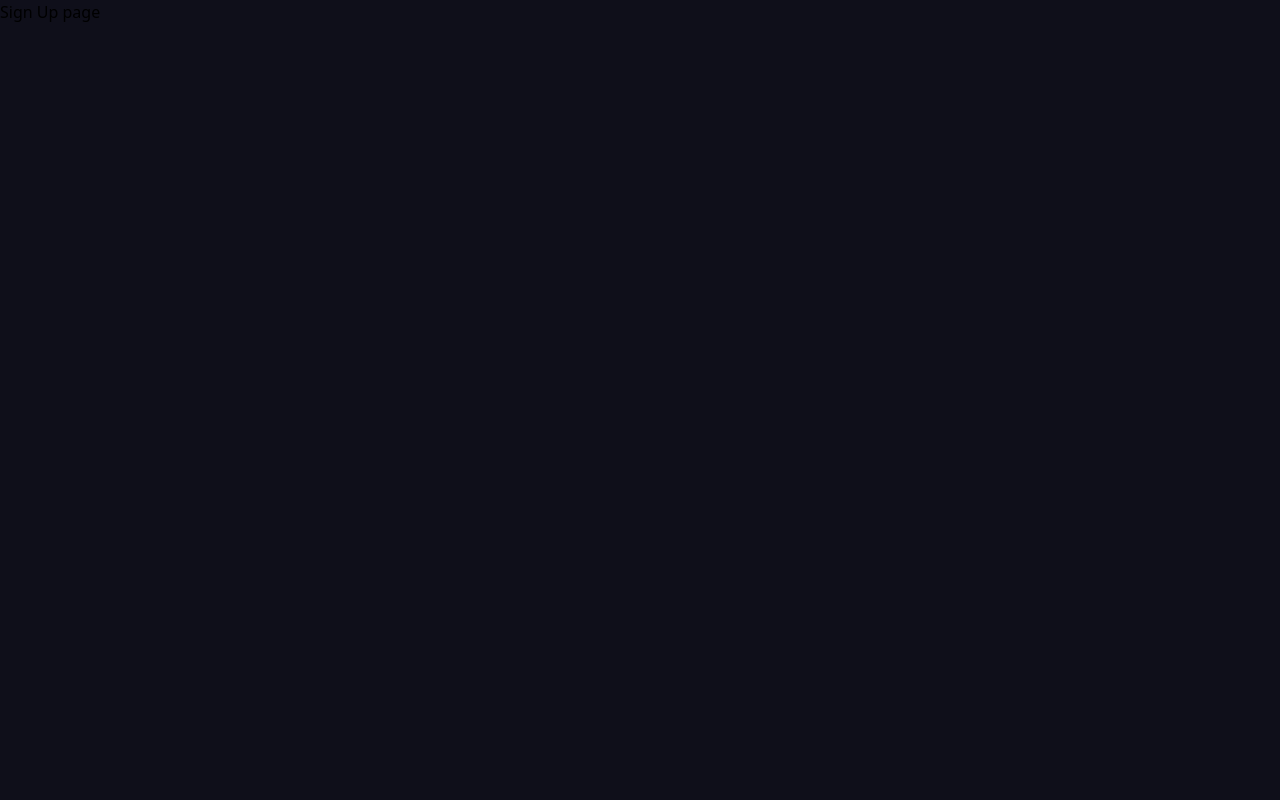
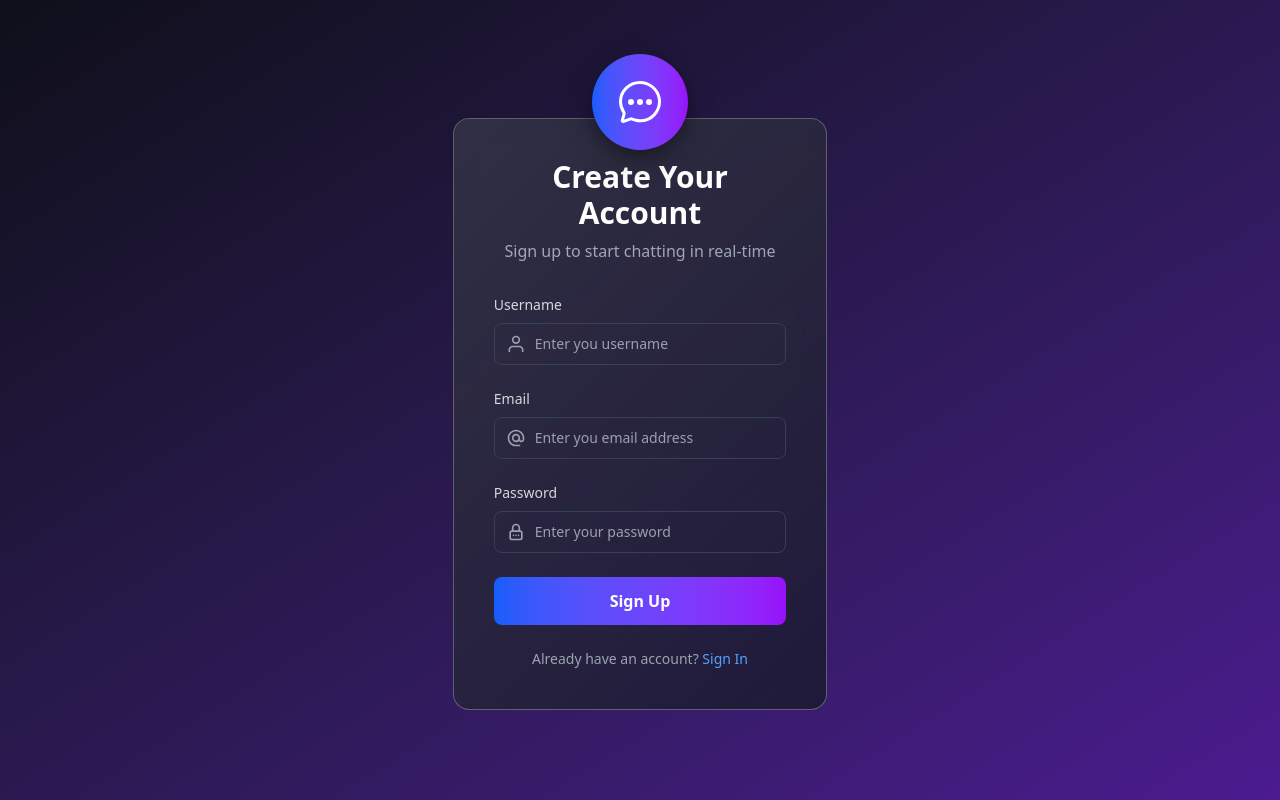
Before and after one commit to dv1604/ChatApp_socketio, a Next.js app in the folder frontend/: page /register in a window 1280 px wide. Built offline with nearby package versions, Linux system fonts and the light colour scheme.

Commit message:
register page

```diff
--- a/frontend/src/app/login/page.tsx
+++ b/frontend/src/app/login/page.tsx
@@ -9,6 +9,7 @@ import { IoChatbubbleEllipsesOutline } from "react-icons/io5";
 import { MdAlternateEmail } from "react-icons/md";
 import { TbLockPassword } from "react-icons/tb";
 import { useSelector } from "react-redux";
+import { ApiError } from "@/types/api";
 
 export default function Login() {
 
@@ -18,11 +19,8 @@ export default function Login() {
 
     const [email, setEmail] = useState('');
     const [password, setPassword] = useState('');
+    const [apiError, setApiError] = useState('');
     const [login, { data, error }] = useLoginMutation();
-
-    useEffect(() => {
-
-    })
 
 
     const handleChange = (e: React.ChangeEvent<HTMLInputElement>) => {
@@ -34,10 +32,26 @@ export default function Login() {
         }
     };
 
-    const handleSubmit = (e: React.FormEvent<HTMLFormElement>) => {
+    const handleSubmit = async (e: React.FormEvent<HTMLFormElement>) => {
         e.preventDefault();
+        setApiError('');
 
-        console.log(email, password);
+        try {
+
+            const response = await login({ email, password }).unwrap();
+            console.log('Login Response: ', response);
+
+        } catch (err) {
+            console.log('Login Error : ', err);
+
+            if (err && typeof err === "object" && 'data' in err) {
+                const errorData = err as ApiError;
+                if (errorData?.data.error) {
+                    setApiError(errorData?.data.error);
+                }
+            }
+        }
+
     }
 
 
@@ -47,7 +61,7 @@ export default function Login() {
                 <div className="max-w-ms w-[60%] relative flex flex-col items-center justify-center">
                     {/* chat app floating element */}
                     <div className="absolute -top-16 left-1/2 -translate-x-1/2 z-10 mb-3">
-                        <div className="inline-flex items-center justify-center w-24 h-24 bg-gradient-to-r from-blue-600 to-purple-600 rounded-full transition-transform ease-out duration-300 hover:scale-105">
+                        <div className="inline-flex items-center justify-center w-24 h-24 bg-gradient-to-r from-blue-600 to-purple-600 rounded-full transition-transform ease-out duration-300 hover:scale-105 shadow-[0px_10px_30px_rgba(0,0,0,0.3),_0px_5px_15px_rgba(0,0,0,0.2)]">
                             <IoChatbubbleEllipsesOutline
                                 className="text-white w-12 h-12" />
                         </div>
@@ -56,7 +70,7 @@ export default function Login() {
                     {/* login form card*/}
                     <div className="bg-[#1a1a2e]/80 backdrop-blur-md rounded-2xl shadow-[0 4px 30px rgba(0, 0, 0, 0.4)] p-8 md:p-10 border border-white/30 relative overflow-hidden lg:w-1/2 md:w-[80%]">
                         <div className="absolute inset-0 glass-gradient"></div>
-                        <h1 className="text-4xl font-bold text-white text-center mb-2 nt-8">Welcome Back</h1>
+                        <h1 className="text-3xl font-bold text-white text-center mb-2 nt-8">Welcome Back</h1>
                         <p className="text-gray-400 text-center mb-8">Sign in to continue chatting</p>
 
                         <form className="space-y-6" onSubmit={handleSubmit}>
@@ -68,7 +82,7 @@ export default function Login() {
                                 disabled={false}
                                 icon={MdAlternateEmail}
                                 value={email}
-                                onChange={handleChange}
+                                onChange={(handleChange)}
                             />
 
                             <Input
@@ -81,6 +95,14 @@ export default function Login() {
                                 value={password}
                                 onChange={handleChange}
                             />
+
+                            {apiError && (
+                                <div className="rounded-lg p-4 text-sm  bg-red-900/30 border-red-700 text-red-200">
+                                    <div className="flex items-center">
+                                        <span>{apiError}</span>
+                                    </div>
+                                </div>
+                            )}
 
                             <Button
                                 type="submit"
--- a/frontend/src/app/register/page.tsx
+++ b/frontend/src/app/register/page.tsx
@@ -1,7 +1,143 @@
+'use client'
+import Button from "@/components/ui/Button";
+import Input from "@/components/ui/Input";
+import { useLoginMutation } from "@/store/features/authentication/authApi";
+import { RootState } from "@/store/store";
+import Link from "next/link";
+import React, { useEffect, useState } from "react";
+import { IoChatbubbleEllipsesOutline } from "react-icons/io5";
+import { MdAlternateEmail } from "react-icons/md";
+import { TbLockPassword } from "react-icons/tb";
+import { useSelector } from "react-redux";
+import { ApiError } from "@/types/api";
+import { FiUser } from "react-icons/fi";
+
 export default function Register() {
 
+    const { isLoading } = useSelector((state: RootState) => {
+        return state.auth
+    });
+
+    const [email, setEmail] = useState('');
+    const [password, setPassword] = useState('');
+    const [apiError, setApiError] = useState('');
+    const [login, { data, error }] = useLoginMutation();
+
+
+    const handleChange = (e: React.ChangeEvent<HTMLInputElement>) => {
+        const { name, value } = e.target;
+        if (name === 'email') {
+            setEmail(value);
+        } else if (name === 'password') {
+            setPassword(value)
+        }
+    };
+
+    const handleSubmit = async (e: React.FormEvent<HTMLFormElement>) => {
+        e.preventDefault();
+        setApiError('');
+
+        try {
+
+            const response = await login({ email, password }).unwrap();
+            console.log('Login Response: ', response);
+
+        } catch (err) {
+            console.log('Login Error : ', err);
+
+            if (err && typeof err === "object" && 'data' in err) {
+                const errorData = err as ApiError;
+                if (errorData?.data.error) {
+                    setApiError(errorData?.data.error);
+                }
+            }
+        }
+
+    }
+
+
     return (
-        <p>Sign Up page</p>
+        <>
+            <div className='min-h-screen flex justify-center items-center bg-gradient-to-br from-[var(--background-dark)] to-[var(--primary-dark)]/80 px-4'>
+                <div className="max-w-ms w-[60%] relative flex flex-col items-center justify-center">
+                    {/* chat app floating element */}
+                    <div className="absolute -top-9 left-1/2 -translate-x-1/2 z-10 mb-3">
+                        <div className="inline-flex items-center justify-center w-24 h-24 bg-gradient-to-r from-blue-600 to-purple-600 rounded-full transition-transform ease-out duration-300 hover:scale-105 shadow-[0px_10px_30px_rgba(0,0,0,0.3),_0px_5px_15px_rgba(0,0,0,0.2)]">
+                            <IoChatbubbleEllipsesOutline
+                                className="text-white w-12 h-12" />
+                        </div>
+                    </div>
+
+                    {/* login form card*/}
+                    <div className="bg-[#1a1a2e]/80 backdrop-blur-md rounded-2xl shadow-[0 4px 30px rgba(0, 0, 0, 0.4)] mt-7 p-8 md:p-10 border border-white/30 relative overflow-hidden lg:w-1/2 md:w-[80%]">
+                        <div className="absolute inset-0 glass-gradient"></div>
+                        <h1 className="text-3xl capitalize font-bold text-white text-center mb-2 nt-8">Create your account</h1>
+                        <p className="text-gray-400 text-center mb-8">Sign up to start chatting in real-time</p>
+
+                        <form className="space-y-6" onSubmit={handleSubmit}>
+                            <Input
+                                label="username"
+                                type="text"
+                                name="username"
+                                placeholder="Enter you username"
+                                disabled={false}
+                                icon={FiUser}
+                                value={email}
+                                onChange={(handleChange)}
+                            />
+
+                            <Input
+                                label="email"
+                                type="email"
+                                name="email"
+                                placeholder="Enter you email address"
+                                disabled={false}
+                                icon={MdAlternateEmail}
+                                value={email}
+                                onChange={(handleChange)}
+                            />
+
+                            <Input
+                                label="password"
+                                type="password"
+                                name="password"
+                                placeholder="Enter your password"
+                                icon={TbLockPassword}
+                                disabled={false}
+                                value={password}
+                                onChange={handleChange}
+                            />
+
+                            {apiError && (
+                                <div className="rounded-lg p-4 text-sm  bg-red-900/30 border-red-700 text-red-200">
+                                    <div className="flex items-center">
+                                        <span>{apiError}</span>
+                                    </div>
+                                </div>
+                            )}
+
+                            <Button
+                                type="submit"
+                                disabled={false} >
+                                Sign Up
+                            </Button>
+                        </form>
+
+                        {/* Sign Up Link */}
+                        <div className="mt-6 text-center">
+                            <p className="text-sm text-gray-400">
+                                Already have an account?{' '}
+                                <Link
+                                    href="/login"
+                                    className="font-medium text-blue-400 hover:underline transition-all duration-200 cursor-pointer relative"
+                                >
+                                    Sign In
+                                </Link>
+                            </p>
+                        </div>
+                    </div>
+                </div>
+            </div>
+        </>
     )
-
 }
--- a/frontend/src/types/api.ts
+++ b/frontend/src/types/api.ts
@@ -8,6 +8,13 @@ export interface ApiResponse<T> {
     total?: number;
     limit?: number;
     offset?: number;
+}
+
+export interface ApiError{
+    data: {
+        error: string;
+    };
+    status : number
 }
 
 export interface LoginRequest {
```
